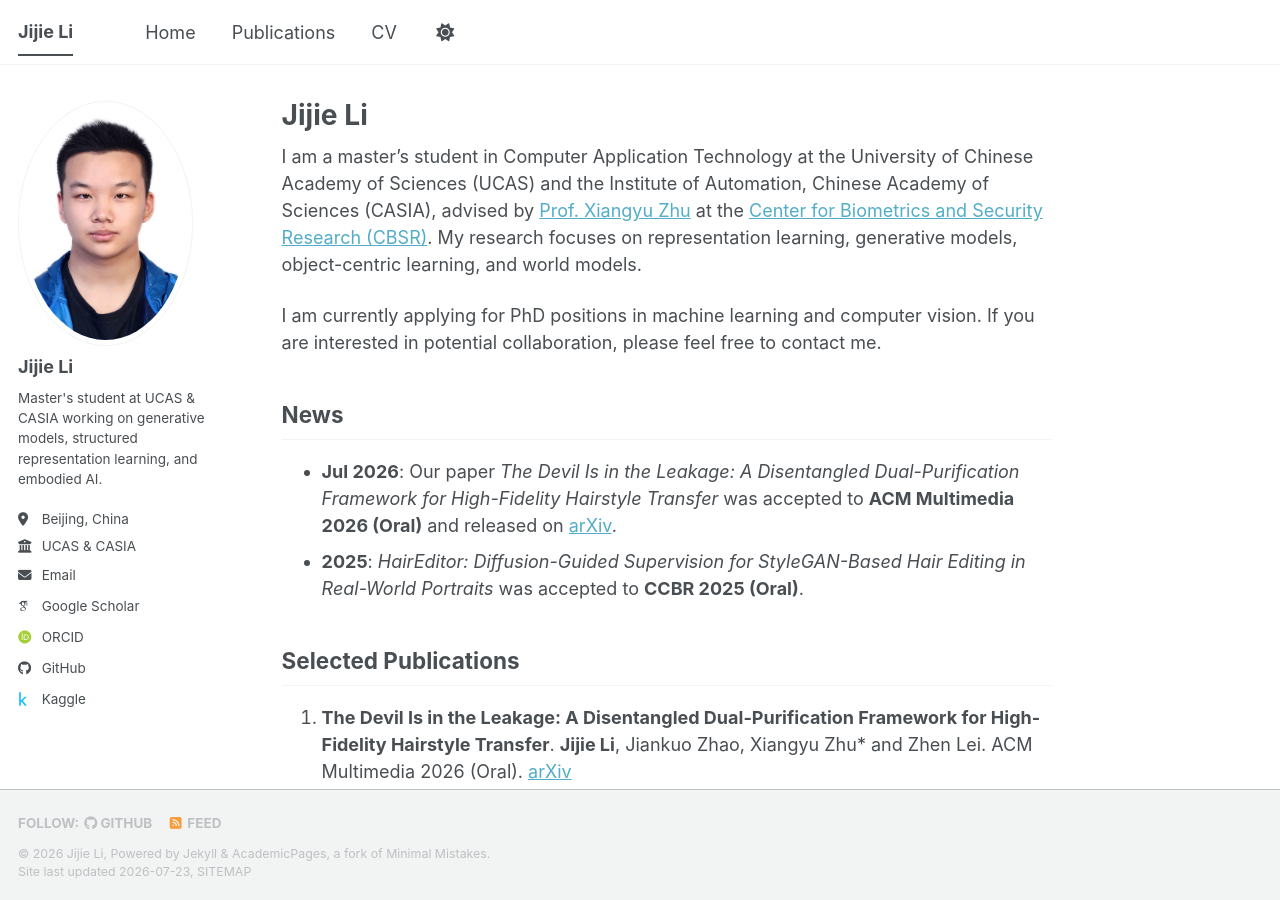
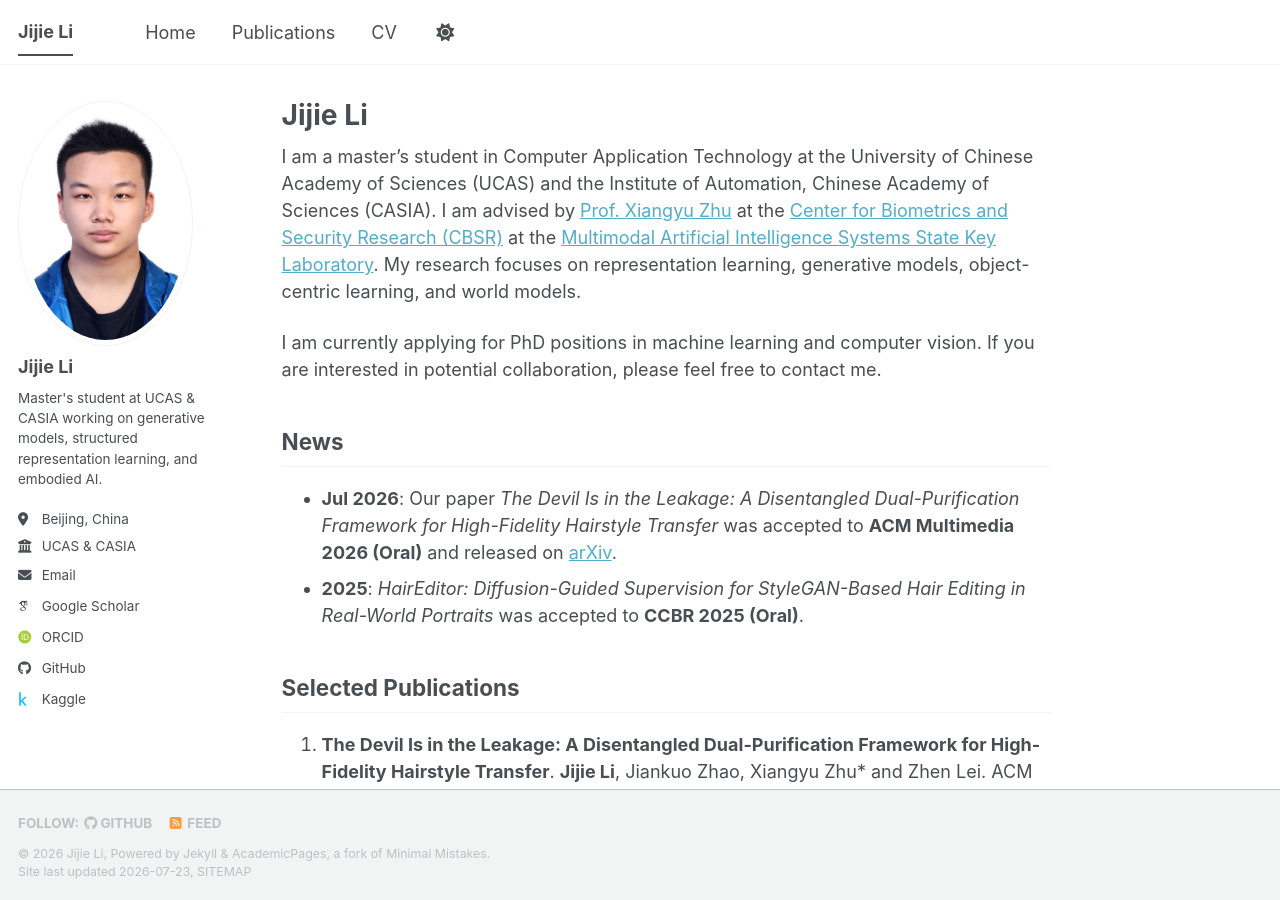
Before and after one commit to Li-Jijie/Li-Jijie.github.io, a Jekyll site: the page built from _pages/about.md, in a window 1280 px wide and 900 px high. Built offline with Jekyll 4.4.1, drawn with Linux system fonts in a browser that asks for light colours; some web fonts are replaced; a script bundle is joined from its source files by our own code; library files that are not in the unit come from our copies.

Commit message:
Update about.md

```diff
--- a/_pages/about.md
+++ b/_pages/about.md
@@ -7,7 +7,7 @@
   - /about.html
 ---
 
-I am a master's student in Computer Application Technology at the University of Chinese Academy of Sciences (UCAS) and the Institute of Automation, Chinese Academy of Sciences (CASIA), advised by [Prof. Xiangyu Zhu](https://xiangyuzhu-open.github.io/homepage/) at the [Center for Biometrics and Security Research (CBSR)](http://www.cbsr.ia.ac.cn/). My research focuses on representation learning, generative models, object-centric learning, and world models.
+I am a master's student in Computer Application Technology at the University of Chinese Academy of Sciences (UCAS) and the Institute of Automation, Chinese Academy of Sciences (CASIA). I am advised by [Prof. Xiangyu Zhu](https://xiangyuzhu-open.github.io/homepage/) at the [Center for Biometrics and Security Research (CBSR)](http://www.cbsr.ia.ac.cn/) at the [Multimodal Artificial Intelligence Systems State Key Laboratory](https://mais.ia.ac.cn/). My research focuses on representation learning, generative models, object-centric learning, and world models.
 
 I am currently applying for PhD positions in machine learning and computer vision. If you are interested in potential collaboration, please feel free to contact me.
 
```
